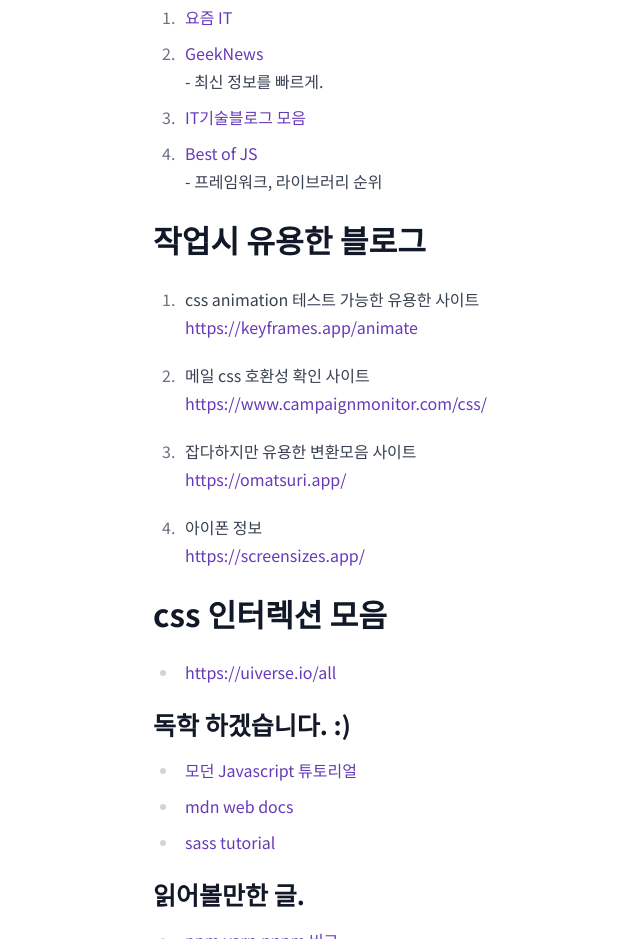
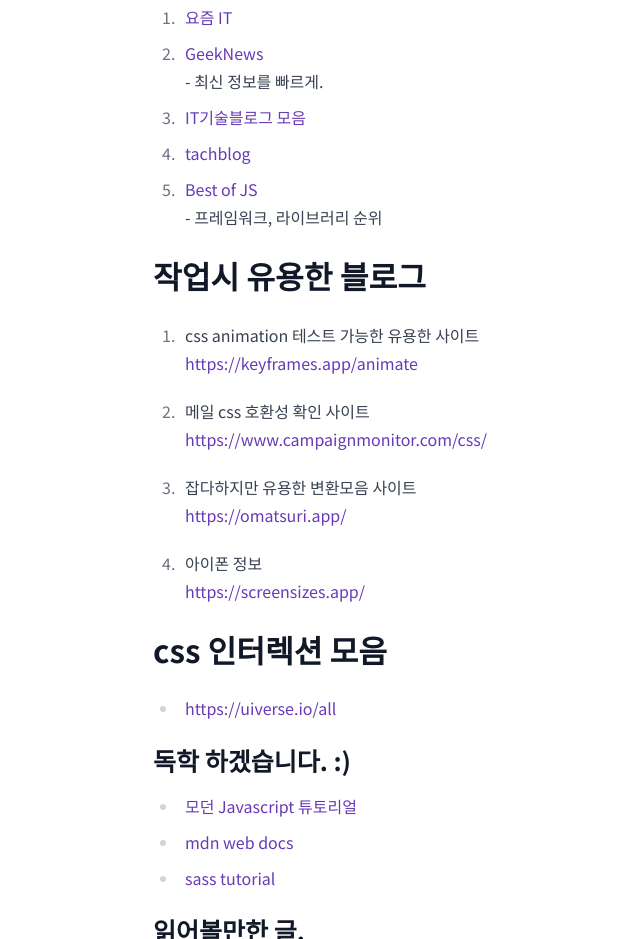
Before and after one commit to sallyplan/blog, an Astro site: page /post-1 in a window 1280 px wide. Shown: the part 903-1842 px from the top of the page, without its empty margins (19-659 px from the left). Built offline with nearby package versions, Linux system fonts and the light colour scheme; Astro itself is replaced by a stand-in of ours; some packages are replaced by stand-ins of ours; what tailwind-bootstrap-grid would draw is missing.

Commit message:
post update

```diff
--- a/src/content/posts/post-1.md
+++ b/src/content/posts/post-1.md
@@ -16,7 +16,8 @@
   2. [GeekNews](https://news.hada.io/)
     - 최신 정보를 빠르게.
   3. [IT기술블로그 모음](https://brunch.co.kr/@sicle-official/35)
-  4. [Best of JS](https://bestofjs.org/)
+  4. [tachblog](https://github.com/seonggwonyoon/techblog)
+  5. [Best of JS](https://bestofjs.org/)
     - 프레임워크, 라이브러리 순위
 
 ### 작업시 유용한 블로그
```
